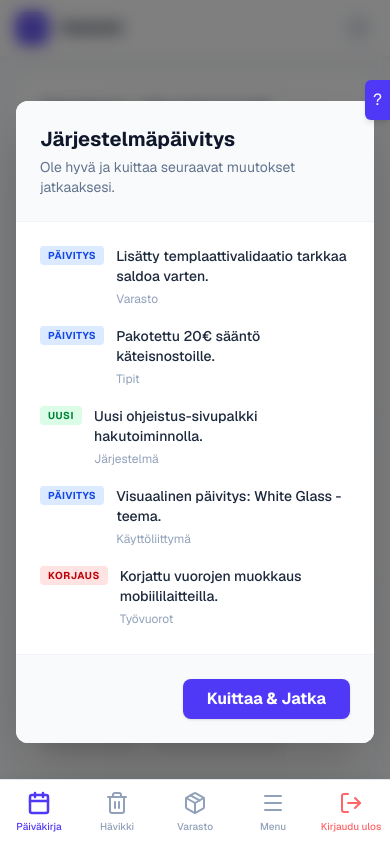
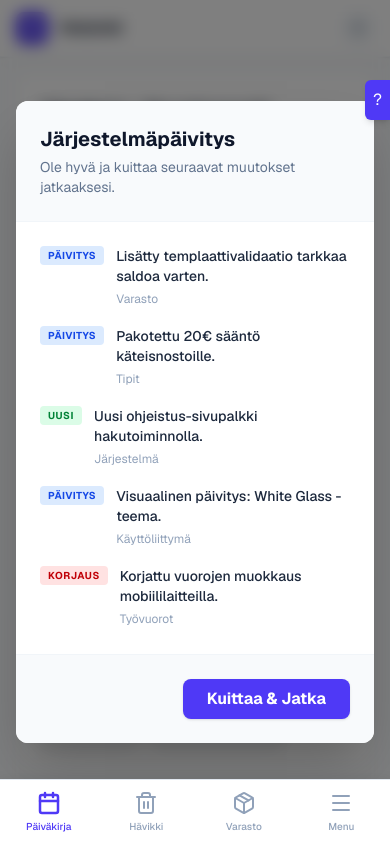
Before and after one commit to harleysederholm-alt/WeAre, a Next.js app in the folder apps/web/: page / in a window 390 px wide. Both pictures are taken after a click on the button "Sign In". Shown: the top 844 px of the page. Built offline with nearby package versions, Linux system fonts and the light colour scheme; what ag-grid-community would draw is missing.

Commit message:
fix(mobile): remove logout from bottom nav, keep in drawer

```diff
--- a/apps/web/src/components/layout/MobileNav.tsx
+++ b/apps/web/src/components/layout/MobileNav.tsx
@@ -42,13 +42,7 @@ export const MobileNav: React.FC<MobileNavProps> = ({ activeTab, onTabChange, on
                     <Menu size={24} />
                     <span className="text-[10px] font-medium">Menu</span>
                 </button>
-                <button
-                    onClick={onLogout}
-                    className={`flex flex-col items-center justify-center w-full h-full space-y-1 text-red-400 hover:text-red-600`}
-                >
-                    <LogOut size={24} />
-                    <span className="text-[10px] font-medium">{t('logout')}</span>
-                </button>
+
             </div>
         </div>
     );
```
